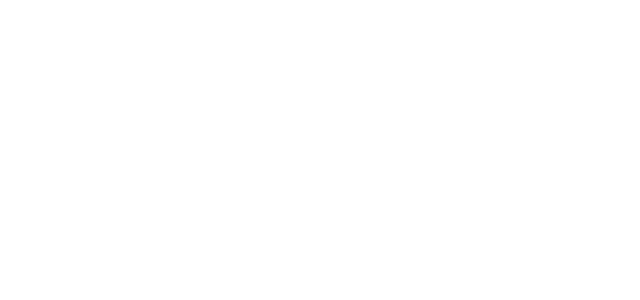
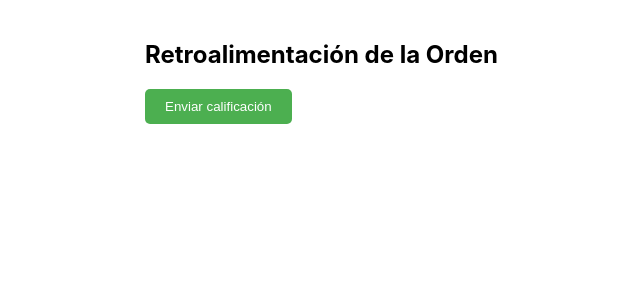
Before and after one commit to Ingenieria-Software-2023/Doble-D-o-Proyecto-Final, a React (Create React App) app: page /retroalimentacion in a window 1280 px wide. Before the commit this address had no page. Shown: the top 300 px of the page, without its empty margins (195-835 px from the left). Built offline with nearby package versions, Linux system fonts and the light colour scheme.

Commit message:
VentanaRetroalimentacion

```diff
--- a/src/App.js
+++ b/src/App.js
@@ -29,6 +29,10 @@ function App() {
 								path="/pago"
 								element={<MetodosPago />}
 							/>
+							<Route
+								path="/retroalimentacion"
+								element={<Retroalimentacion />}
+							/>
 						</Routes>
 					</Router>
 					{/* <div className="App">
--- a/src/components/PersonalizacionBebidas.jsx
+++ b/src/components/PersonalizacionBebidas.jsx
@@ -2,10 +2,12 @@ import React, { useContext, useState } from "react";
 import { ContextoBebidaSeleccionada } from "../BebidaSeleccionadaContext";
 import { ContextoOrden } from "../OrdenContexto";
 import "./PersonalizacionBebidas.css";
+import { useNavigate } from "react-router-dom";
 
 const PersonalizacionBebidas = () => {
 	const { bebidaSeleccionada } = useContext(ContextoBebidaSeleccionada);
 	const { orden, addToOrder } = useContext(ContextoOrden);
+	const navigate = useNavigate();
 	const [opcionesPersonalizacion, setOpcionesPersonalizacion] = useState({
 		tamano: "Mediano",
 		tipoLeche: "entera",
@@ -117,6 +119,12 @@ const PersonalizacionBebidas = () => {
 					)}
 				</div>
 			</div>
+			<button
+				className="botonMenu"
+				onClick={() => navigate("/retroalimentacion")}
+			>
+				Calif
+			</button>
 		</div>
 	);
 };
--- a/src/components/VentanaRetroalimentacion.css
+++ b/src/components/VentanaRetroalimentacion.css
@@ -0,0 +1,41 @@
+.ventana-retroalimentacion {
+	max-width: 600px;
+	margin: auto;
+	padding: 20px;
+}
+
+.item-retroalimentacion {
+	margin-bottom: 20px;
+}
+
+.item-retroalimentacion h3 {
+	margin-bottom: 5px;
+}
+
+.item-retroalimentacion textarea {
+	width: 100%;
+	height: 100px;
+	margin-bottom: 10px;
+}
+
+.estrellas {
+	cursor: pointer;
+}
+
+.estrellas span {
+	color: gold;
+	font-size: 25px;
+}
+
+.estrellas span.filled {
+	color: orange;
+}
+
+button {
+	padding: 10px 20px;
+	background-color: #4caf50;
+	color: white;
+	border: none;
+	border-radius: 5px;
+	cursor: pointer;
+}
--- a/src/components/VentanaRetroalimentacion.jsx
+++ b/src/components/VentanaRetroalimentacion.jsx
@@ -1,12 +1,71 @@
-import React from "react";
+import React, { useContext, useState } from "react";
+import { ContextoOrden } from "../OrdenContexto";
+import { useNavigate } from "react-router-dom";
 import "./VentanaRetroalimentacion.css";
 
-function Retroalimentacion() {
+const agruparBebidasPorNombre = (orden) => {
+	const grupos = {};
+	orden.forEach((item) => {
+		if (!grupos[item.nombre]) {
+			grupos[item.nombre] = {
+				nombre: item.nombre,
+				comentario: "",
+				calificacion: 0,
+			};
+		}
+	});
+	return Object.values(grupos);
+};
+
+const VentanaRetroalimentacion = () => {
+	const navigate = useNavigate();
+	const { orden } = useContext(ContextoOrden);
+	const [comentarios, setComentarios] = useState(agruparBebidasPorNombre(orden));
+
+	const actualizarComentario = (nombre, comentario) => {
+		setComentarios(comentarios.map((item) => (item.nombre === nombre ? { ...item, comentario } : item)));
+	};
+
+	const actualizarCalificacion = (nombre, calificacion) => {
+		setComentarios(comentarios.map((item) => (item.nombre === nombre ? { ...item, calificacion } : item)));
+	};
+
+	const enviarCalificacion = () => {
+		// Aquí iría la lógica para enviar los datos al servidor
+		alert("Calificaciones enviadas con éxito");
+		navigate("/"); // Redirigir al menú principal
+	};
+
 	return (
-		<div className="Retroalimentacion">
-			<h2>Evaluación y Retroalimentación</h2>
+		<div className="ventana-retroalimentacion">
+			<h2>Retroalimentación de la Orden</h2>
+			{comentarios.map((item, index) => (
+				<div
+					key={index}
+					className="item-retroalimentacion"
+				>
+					<h3>{item.nombre}</h3>
+					<textarea
+						value={item.comentario}
+						onChange={(e) => actualizarComentario(item.nombre, e.target.value)}
+						placeholder="Escribe tu comentario aquí"
+					/>
+					<div className="estrellas">
+						{[...Array(5)].map((_, i) => (
+							<span
+								key={i}
+								className={item.calificacion > i ? "filled" : ""}
+								onClick={() => actualizarCalificacion(item.nombre, i + 1)}
+							>
+								★
+							</span>
+						))}
+					</div>
+				</div>
+			))}
+			<button onClick={enviarCalificacion}>Enviar calificación</button>
 		</div>
 	);
-}
+};
 
-export default Retroalimentacion;
+export default VentanaRetroalimentacion;
```
Also changed, not shown: 1 other file (tests, documents, lock files or other folders).
